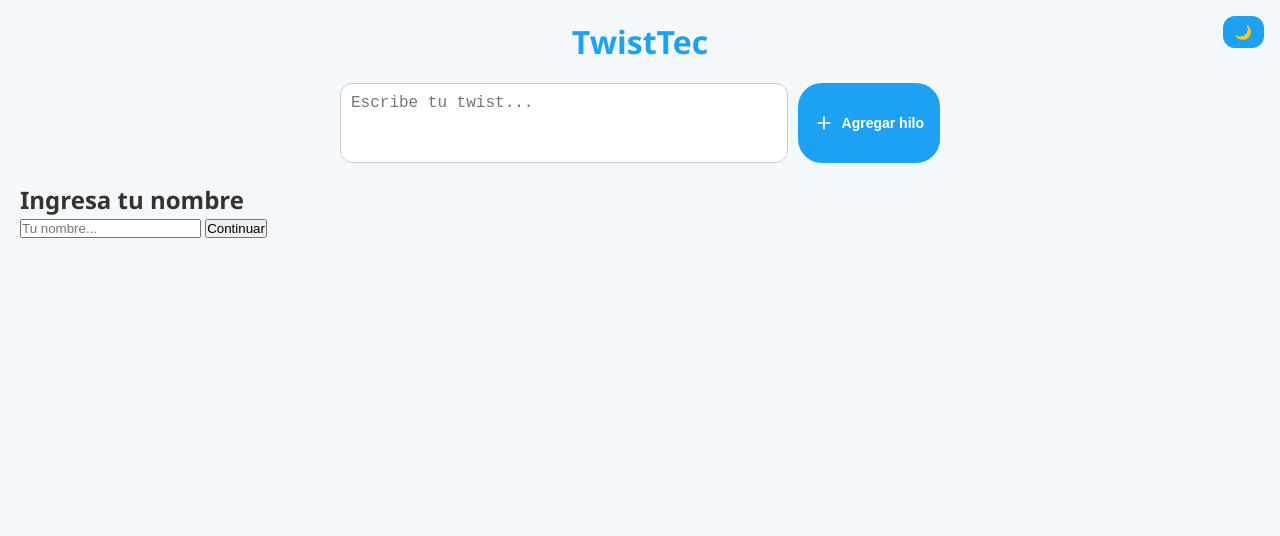
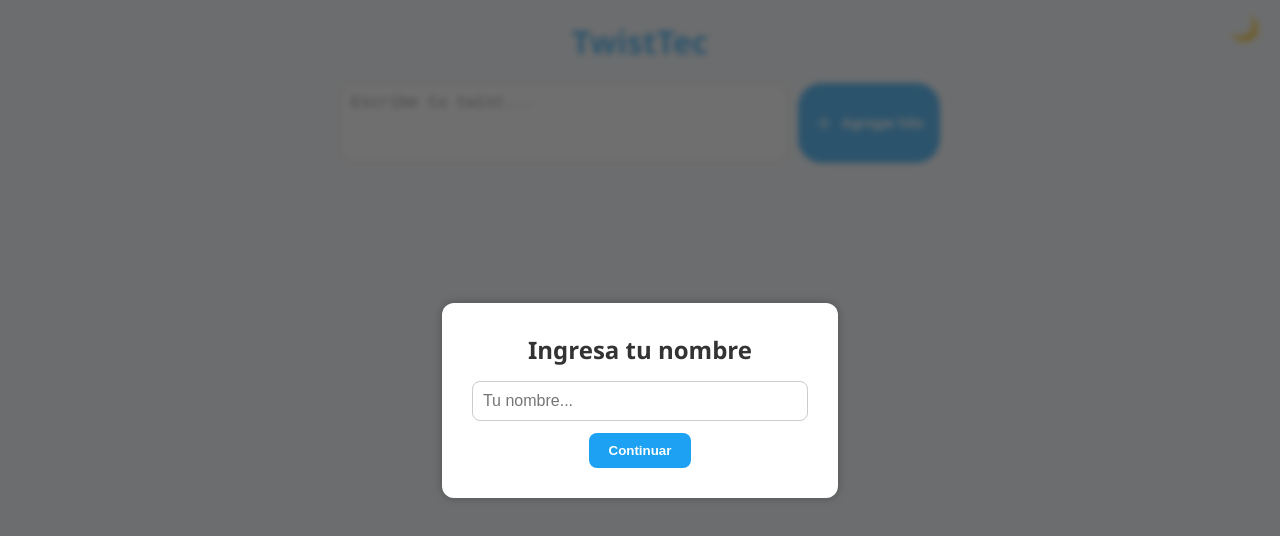
Before and after one commit to Sergio4664/Twistec_Frontend, a website built with webpack: page index.html in a window 1280 px wide. Built offline with nearby package versions, Linux system fonts and the light colour scheme; some packages are replaced by stand-ins of ours.

Commit message:
Despliegue

```diff
--- a/style.css
+++ b/style.css
@@ -5,28 +5,12 @@
   padding: 0;
 }
 
-/* Variables de color por tema */
-:root {
-  --color-fondo: #f5f8fa;
-  --color-texto: #333;
-  --color-twist: #ffffff;
-  --color-acento: #1da1f2;
-}
-
-body.modo-oscuro {
-  --color-fondo: #1a1a1a;
-  --color-texto: #f5f5f5;
-  --color-twist: #2a2a2a;
-  --color-acento: #66ccff;
-}
-
 body {
   font-family: 'Segoe UI', Tahoma, Geneva, Verdana, sans-serif;
   background-color: #f5f8fa;
   color: #333;
-  background-color: var(--color-fondo);
-  color: var(--color-texto);
   padding: 20px;
+  transition: background-color 0.3s, color 0.3s;
 }
 
 main {
@@ -38,26 +22,8 @@ h1 {
   text-align: center;
   margin-bottom: 20px;
   color: #1da1f2;
-  color: var(--color-acento);
 }
 
-.tema-toggle {
-  position: absolute;
-  top: 16px;
-  right: 16px;
-}
-
-.tema-toggle button {
-  background: var(--color-acento);
-  color: white;
-  border: none;
-  padding: 8px 12px;
-  border-radius: 12px;
-  cursor: pointer;
-  font-size: 14px;
-}
-
-/* Formulario de nuevo twist */
 .new-twist {
   display: flex;
   gap: 10px;
@@ -78,7 +44,6 @@ textarea#twistInput {
 
 textarea#twistInput:focus {
   border-color: #1da1f2;
-  border-color: var(--color-acento);
 }
 
 .icon-button {
@@ -86,7 +51,6 @@ textarea#twistInput:focus {
   align-items: center;
   gap: 8px;
   background-color: #1da1f2;
-  background-color: var(--color-acento);
   border: none;
   color: white;
   padding: 10px 16px;
@@ -102,20 +66,14 @@ textarea#twistInput:focus {
   background-color: #0d8ddb;
 }
 
-.icon-button svg {
-  stroke: white;
-}
-
 .twists-container {
   display: flex;
   flex-direction: column;
   gap: 12px;
 }
 
-/* Tarjeta de twist */
 .twist {
   background-color: white;
-  background-color: var(--color-twist);
   border-radius: 16px;
   padding: 14px 18px;
   box-shadow: 0 2px 5px rgba(0,0,0,0.1);
@@ -126,7 +84,6 @@ textarea#twistInput:focus {
 .twist.threaded {
   margin-left: 30px;
   border-left: 3px solid #1da1f2;
-  border-left: 3px solid var(--color-acento);
   padding-left: 15px;
   margin-top: 10px;
   margin-bottom: 10px;
@@ -142,7 +99,6 @@ textarea#twistInput:focus {
 .btn-responder,
 .btn-eliminar {
   background-color: #1da1f2;
-  background-color: var(--color-acento);
   color: white;
   border: none;
   padding: 6px 12px;
@@ -158,7 +114,6 @@ textarea#twistInput:focus {
   background-color: #0d8ddb;
 }
 
-/* Área de respuesta */
 .reply-input {
   width: 100%;
   margin-top: 10px;
@@ -174,14 +129,12 @@ textarea#twistInput:focus {
 
 .reply-input:focus {
   border-color: #1da1f2;
-  border-color: var(--color-acento);
   box-shadow: 0 0 5px rgba(29, 161, 242, 0.3);
 }
 
 .reply-send-btn {
   margin-top: 8px;
   background-color: #1da1f2;
-  background-color: var(--color-acento);
   color: white;
   border: none;
   padding: 8px 16px;
@@ -195,3 +148,99 @@ textarea#twistInput:focus {
 .reply-send-btn:hover {
   background-color: #0d8ddb;
 }
+
+.tema-toggle {
+  position: absolute;
+  top: 15px;
+  right: 20px;
+}
+
+.tema-toggle button {
+  background: none;
+  border: none;
+  font-size: 24px;
+  cursor: pointer;
+}
+
+.modal-overlay {
+  position: fixed;
+  top: 0;
+  left: 0;
+  width: 100%;
+  height: 100%;
+  background-color: rgba(50, 50, 50, 0.7);
+  backdrop-filter: blur(3px);
+  display: flex;
+  align-items: center;
+  justify-content: center;
+  z-index: 1000;
+}
+
+.modal-content {
+  background-color: white;
+  padding: 30px;
+  border-radius: 12px;
+  box-shadow: 0 0 10px rgba(0,0,0,0.25);
+  text-align: center;
+  max-width: 90%;
+}
+
+.modal-content h2 {
+  margin-bottom: 15px;
+  font-size: 1.5rem;
+  color: #333;
+}
+
+.modal-content input {
+  width: 100%;
+  padding: 10px;
+  font-size: 1rem;
+  margin-bottom: 12px;
+  border: 1.5px solid #ccc;
+  border-radius: 8px;
+}
+
+.modal-content button {
+  background-color: #1da1f2;
+  color: white;
+  border: none;
+  padding: 10px 20px;
+  font-weight: bold;
+  border-radius: 8px;
+  cursor: pointer;
+}
+
+.modal-content button:hover {
+  background-color: #0d8ddb;
+}
+
+body.dark-mode {
+  background-color: #121212;
+  color: #e0e0e0;
+}
+
+body.dark-mode .twist {
+  background-color: #1e1e1e;
+  border-color: #333;
+  color: #e0e0e0;
+}
+
+body.dark-mode textarea,
+body.dark-mode input,
+body.dark-mode button {
+  background-color: #1f1f1f;
+  color: #e0e0e0;
+  border: 1px solid #555;
+}
+
+body.dark-mode .btn-responder,
+body.dark-mode .btn-eliminar,
+body.dark-mode .reply-send-btn,
+body.dark-mode .icon-button {
+  background-color: #156abf;
+}
+
+body.dark-mode .modal-content {
+  background-color: #1e1e1e;
+  color: #fff;
+}
```
